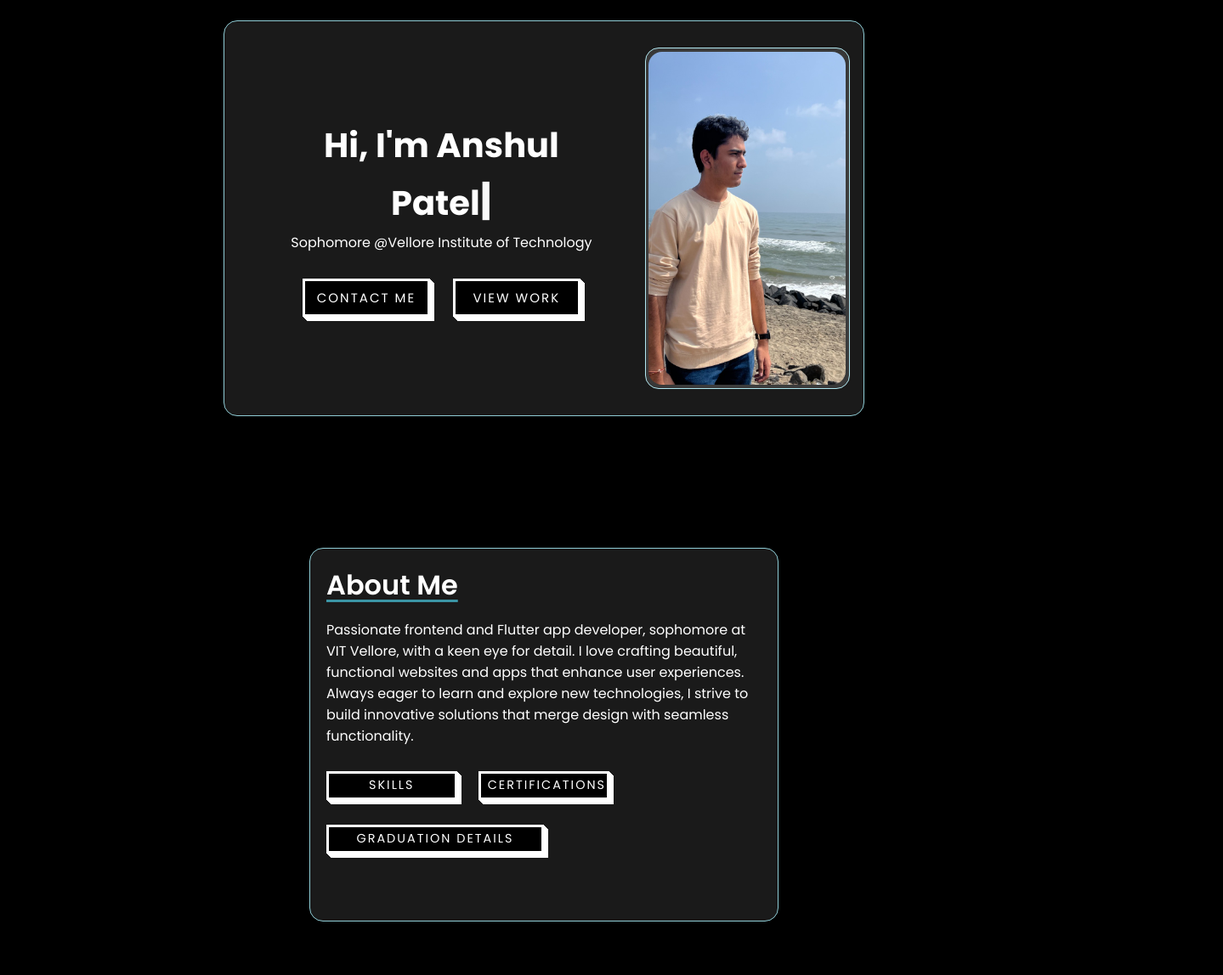
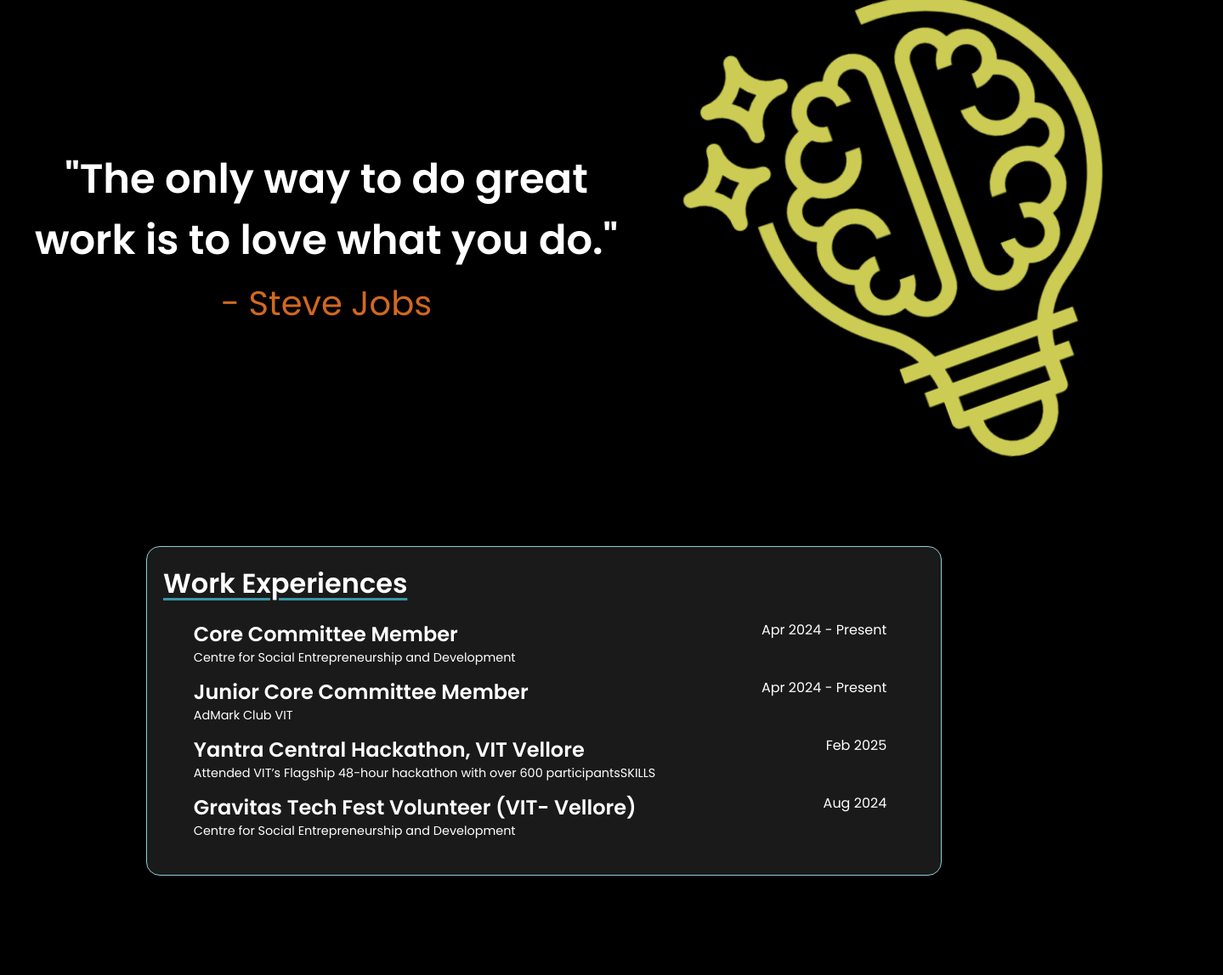
Before and after one commit to anshul4510/portfolio, a plain HTML site: page index.html in a window 1280 px wide. Shown: the part 87-1235 px from the top of the page at 85% size, 1439 px wide, since content can reach past the window. After the commit the page ends 1118 px from the top, so only its background shows below. Drawn offline with Linux system fonts and the light colour scheme; a web font is replaced by a local one.

Commit message:
workmore updated

```diff
--- a/index.html
+++ b/index.html
@@ -8,21 +8,21 @@
     <link rel="stylesheet" href="style.css">
 </head>
 
-<body >
-    <div class="navbar" >
+<body>
+    <div class="navbar">
         <div class="head">
             Portfolio
         </div>
         <div class="nav">
             <ul class="navlist">
                 <li id="about1" class="hidework">About</li>
-                <li id="project1"class="hidework">Projects</li>
-                <li id="contact1"class="hidework">Contact</li>
-                <li id="themechange" onclick="changetheme()"><img src="imgs/bulb.png" alt="theme_change" id="tch" class="theme dark"></li>
+                <li id="project1" class="hidework">Projects</li>
+                <li id="contact1" class="hidework">Contact</li>
+                <li id="themechange" onclick="changetheme()"><img src="imgs/bulb.png" alt="theme_change" id="tch"
+                        class="theme dark"></li>
             </ul>
             <ul class="worklist" style="display: none;">
-                <li id="home1" onclick="home()" >Home</li>
-                <li id="themechange1" onclick="changetheme1()"><img src="imgs/bulb.png" alt="theme_change" id="tch1" class="theme dark"></li>
+                <li id="home1" onclick="home()">Home</li>
             </ul>
         </div>
     </div>
@@ -71,7 +71,8 @@
             <div class="aboutpara">
                 <ul class="skilllist">
                     <li><img src="https://img.icons8.com/?size=100&id=13441&format=png&color=000000">Python</li>
-                    <li><img src="https://img.icons8.com/?size=100&id=55199&format=png&color=000000" style="filter: invert(1);">C & C++</li>
+                    <li><img src="https://img.icons8.com/?size=100&id=55199&format=png&color=000000"
+                            style="filter: invert(1);">C & C++</li>
                     <li><img src="https://img.icons8.com/?size=100&id=7I3BjCqe9rjG&format=png&color=000000">Flutter App
                         Development</li>
                     <li><img src="https://img.icons8.com/?size=100&id=20909&format=png&color=000000">Hypertext Markup
@@ -79,7 +80,8 @@
                     <li><img src="https://img.icons8.com/?size=100&id=3BTBsJs5myRy&format=png&color=000000">Cascading
                         Style Sheets</li>
                     <li><img src="https://img.icons8.com/?size=100&id=108784&format=png&color=000000">JavaScript</li>
-                    <li><img src="https://img.icons8.com/?size=100&id=2572&format=png&color=000000 "style="filter: invert(1);">Java</li>
+                    <li><img src="https://img.icons8.com/?size=100&id=2572&format=png&color=000000 "
+                            style="filter: invert(1);">Java</li>
                     <li><img src="https://img.icons8.com/?size=100&id=r5Y16PcDkoWI&format=png&color=000000">Matlab</li>
 
                 </ul>
@@ -111,59 +113,77 @@
                 <div class="projectlist">
                     <div class="projectimg"><img class="projecimg" src="imgs/rps.png" alt="rps_png"></div>
                     <p class="projecttitle">Rock Paper Scissor</p>
-                    <p class="projectdescp">A simple Rock-Paper-Scissors game where players compete against AI with random choices.</p>
-                    <a href="https://anshul4510.github.io/RockPaperScissor/" class="viewproject" target="blank">View Project →</a>
+                    <p class="projectdescp">A simple Rock-Paper-Scissors game where players compete against AI with
+                        random choices.</p>
+                    <a href="https://anshul4510.github.io/RockPaperScissor/" class="viewproject" target="blank">View
+                        Project →</a>
                 </div>
                 <div class="projectlist">
                     <div class="projectimg"><img class="projecimg" src="imgs/calculator.png" alt="calculator"></div>
                     <p class="projecttitle">Calculator</p>
-                    <p class="projectdescp">A simple calculator that performs basic arithmetic operations like addition, subtraction, multiplication, and division.</p>
-                    <a href="https://anshul4510.github.io/Calculator/" class="viewproject" target="blank">View Project →</a>
+                    <p class="projectdescp">A simple calculator that performs basic arithmetic operations like addition,
+                        subtraction, multiplication, and division.</p>
+                    <a href="https://anshul4510.github.io/Calculator/" class="viewproject" target="blank">View Project
+                        →</a>
                 </div>
                 <div class="projectlist">
                     <div class="projectimg"><img class="projecimg" src="imgs/EAS.png" alt="EAS_png"></div>
                     <p class="projecttitle">Etch-A-Sketch</p>
-                    <p class="projectdescp">An interactive Etch A Sketch game where users draw by moving the cursor on a grid.</p>
-                    <a href="https://anshul4510.github.io/EtchASketch/" class="viewproject" target="blank">View Project →</a>
+                    <p class="projectdescp">An interactive Etch A Sketch game where users draw by moving the cursor on a
+                        grid.</p>
+                    <a href="https://anshul4510.github.io/EtchASketch/" class="viewproject" target="blank">View Project
+                        →</a>
                 </div>
             </div>
             <div class="projectdivs" id="projectmore">
                 <div class="projectlist">
                     <div class="projectimg"><img class="projecimg" src="imgs/dashboard.png" alt="dashboard_png"></div>
                     <p class="projecttitle">Dashboard</p>
-                    <p class="projectdescp">A basic frontend dashboard with sidebar navigation, project management, announcements, and user interactions.</p>
-                    <a href="https://anshul4510.github.io/Dashboard/" class="viewproject" target="blank">View Project →</a>
+                    <p class="projectdescp">A basic frontend dashboard with sidebar navigation, project management,
+                        announcements, and user interactions.</p>
+                    <a href="https://anshul4510.github.io/Dashboard/" class="viewproject" target="blank">View Project
+                        →</a>
                 </div>
                 <div class="projectlist">
                     <div class="projectimg"><img class="projecimg" src="imgs/starbucks.png" alt="starbucks_png"></div>
                     <p class="projecttitle">Starbucks</p>
-                    <p class="projectdescp">A simple Starbucks clone using HTML and CSS with a responsive design and modern UI elements.</p>
-                    <a href="https://anshul4510.github.io/starbucks/" class="viewproject" target="blank">View Project →</a>
+                    <p class="projectdescp">A simple Starbucks clone using HTML and CSS with a responsive design and
+                        modern UI elements.</p>
+                    <a href="https://anshul4510.github.io/starbucks/" class="viewproject" target="blank">View Project
+                        →</a>
                 </div>
                 <div class="projectlist">
                     <div class="projectimg"><img class="projecimg" src="imgs/ttt.png" alt="ttt_png"></div>
                     <p class="projecttitle">TicTacToe</p>
-                    <p class="projectdescp">A basic Tic-Tac-Toe game with simple design, interactive gameplay, and basic HTML, CSS, JS.</p>
-                    <a href="https://anshul4510.github.io/TicTacToe/" class="viewproject" target="blank">View Project →</a>
+                    <p class="projectdescp">A basic Tic-Tac-Toe game with simple design, interactive gameplay, and basic
+                        HTML, CSS, JS.</p>
+                    <a href="https://anshul4510.github.io/TicTacToe/" class="viewproject" target="blank">View Project
+                        →</a>
                 </div>
             </div>
             <div class="projectdivs" id="projectmore1">
                 <div class="projectlist">
-                    <div class="projectimg"><img class="projecimg" src="imgs/worldtimeapp.png" alt="world_time_app"></div>
+                    <div class="projectimg"><img class="projecimg" src="imgs/worldtimeapp.png" alt="world_time_app">
+                    </div>
                     <p class="projecttitle">WorldTime App</p>
-                    <p class="projectdescp">A Flutter World Time app displaying global time zones with real-time updates and a sleek UI.</p>
-                    <a href="https://github.com/anshul4510/world_time_app" class="viewproject" target="blank">View Project →</a>
+                    <p class="projectdescp">A Flutter World Time app displaying global time zones with real-time updates
+                        and a sleek UI.</p>
+                    <a href="https://github.com/anshul4510/world_time_app" class="viewproject" target="blank">View
+                        Project →</a>
                 </div>
                 <div class="projectlist">
                     <div class="projectimg"><img class="projecimg" src="imgs/weather app.png" alt="weather_app"></div>
                     <p class="projecttitle">Weather App</p>
-                    <p class="projectdescp">A Flutter Weather App showing real-time forecasts, temperature, and conditions with a clean UI.</p>
-                    <a href="https://github.com/anshul4510/weather_app" class="viewproject" target="blank">View Project →</a>
+                    <p class="projectdescp">A Flutter Weather App showing real-time forecasts, temperature, and
+                        conditions with a clean UI.</p>
+                    <a href="https://github.com/anshul4510/weather_app" class="viewproject" target="blank">View Project
+                        →</a>
                 </div>
                 <div class="projectlist">
                     <div class="projectimg"><img class="projecimg" src="imgs/ecomind.jpg" alt="ecomind"></div>
                     <p class="projecttitle">EcoMind</p>
-                    <p class="projectdescp"> A collaborative waste management app using AI for recycling insights, tracking, and sustainability.</p>
+                    <p class="projectdescp"> A collaborative waste management app using AI for recycling insights,
+                        tracking, and sustainability.</p>
                     <a href="https://github.com/Mo-Kash/EcoMind" class="viewproject" target="blank">View Project →</a>
                 </div>
             </div>
@@ -186,13 +206,23 @@
             </div>
             <div class="contacts2">
                 <div class="info">
-                    <div class="perinfo"><img src="imgs/email-8-svgrepo-com.png" alt="email" class="icons"><div>anshulpatel@gmail.com</div></div>
-                    <div class="perinfo"><img src="imgs/mobile-svgrepo-com.png" alt="mobile" class="icons"><div>+91706901XXXX</div></div>
-                    <div class="perinfo"><img src="imgs/location-pin-alt-1-svgrepo-com.png" alt="location" class="icons"><div>Ahmedabad, India</div></div>
+                    <div class="perinfo"><img src="imgs/email-8-svgrepo-com.png" alt="email" class="icons">
+                        <div>anshulpatel@gmail.com</div>
+                    </div>
+                    <div class="perinfo"><img src="imgs/mobile-svgrepo-com.png" alt="mobile" class="icons">
+                        <div>+91706901XXXX</div>
+                    </div>
+                    <div class="perinfo"><img src="imgs/location-pin-alt-1-svgrepo-com.png" alt="location"
+                            class="icons">
+                        <div>Ahmedabad, India</div>
+                    </div>
                     <div class="perinfo">
-                        <a href="https://www.linkedin.com/in/anshul-patel-70398128a" target="blank"><img src="imgs/linkedin-svgrepo-com.png" alt="linkedin"  class="icons ic1"></a>
-                        <a href="https://github.com/anshul4510" target="blank"><img src="imgs/github-142-svgrepo-com.png" alt="github"  class="icons ic1"></a>
-                        <a href="https://x.com/anshulPatel45" target="blank"><img src="imgs/twitter-154-svgrepo-com.png" alt="twitter"  class="icons ic1"></a>
+                        <a href="https://www.linkedin.com/in/anshul-patel-70398128a" target="blank"><img
+                                src="imgs/linkedin-svgrepo-com.png" alt="linkedin" class="icons ic1"></a>
+                        <a href="https://github.com/anshul4510" target="blank"><img
+                                src="imgs/github-142-svgrepo-com.png" alt="github" class="icons ic1"></a>
+                        <a href="https://x.com/anshulPatel45" target="blank"><img src="imgs/twitter-154-svgrepo-com.png"
+                                alt="twitter" class="icons ic1"></a>
                     </div>
                 </div>
             </div>
@@ -200,14 +230,26 @@
     </div>
     <div class="work">
         <div class="quotebox">
-        <div class="quotecont">
-            <p class="quote">"The only way to do great work is to love what you do." <br> <span>- Steve Jobs</span></p>
+            <div class="quotecont">
+                <p class="quote">"The only way to do great work is to love what you do." <br> <span>- Steve Jobs</span>
+                </p>
+            </div>
+            <div class="quoteimg">
+                <img src="imgs/creativity.png" alt="" id="qimg1">
+            </div>
         </div>
-        <div class="quoteimg">
-            <img src="imgs/creativity.png" alt="" id="qimg1">
+        <div class="workexp">
+            <div class="workexpbox">
+                <div class="workexphead">
+                    Work Experiences
+                </div>
+                <div class="workexpcont">
+
+                </div>
+            </div>
         </div>
     </div>
-</div>
+    </div>
     <script src="script.js"></script>
 </body>
 
--- a/script.js
+++ b/script.js
@@ -30,7 +30,7 @@ function graduation() {
 }
 function viewMore() {
     if (document.querySelector(".viewmoreb54").innerHTML == "View More Projects") {
-        document.querySelector(".projectsbox").style.height = "240vh";
+        document.querySelector(".projectsbox").style.height = "auto";
         document.getElementById("projectmore").style.display = "block";
         document.getElementById("projectmore").style.display = "flex";
         document.getElementById("projectmore1").style.display = "block";
@@ -80,9 +80,6 @@ function submit() {
     }
 
 }
-document.getElementById("home1").addEventListener("click", function () {
-    document.getElementById("home2").scrollIntoView({ behavior: "smooth" });
-});//id home2 not defined as of now
 document.getElementById("about1").addEventListener("click", function () {
     document.getElementById("about2").scrollIntoView({ behavior: "smooth" });
 });
@@ -144,7 +141,7 @@ function viewWork() {
     document.querySelector(".contacts").style.display = "none";
     document.querySelector(".work").style.display = "block";
     document.querySelector(".worklist").style.display="flex";
-    document.querySelector(".navbar").style.gap="51em";
+    document.querySelector(".navbar").style.gap="56em";
 }
 function home(){
     document.querySelector(".navlist").style.display="flex";
@@ -156,11 +153,34 @@ function home(){
     document.querySelector(".worklist").style.display="none";
     document.querySelector(".navbar").style.gap="39em";
 }
-// document.querySelector(".navlist").style.display="none";
-//     document.querySelector(".introcont").style.display="none";
-//     document.querySelector(".about").style.display="none";
-//     document.querySelector(".projects").style.display="none";
-//     document.querySelector(".contacts").style.display="none";
-//     document.querySelector(".work").style.display="block";
-//     document.querySelector(".worklist").style.display="flex";
-//     document.querySelector(".navbar").style.gap="50em";
+let worktitle=['Core Committee Member','Junior Core Committee Member','Yantra Central Hackathon, VIT Vellore','Gravitas Tech Fest Volunteer (VIT- Vellore)']
+let workdescp=['Centre for Social Entrepreneurship and Development','AdMark Club VIT','Attended VIT\’s Flagship 48-hour hackathon with over 600 participantsSKILLS','Centre for Social Entrepreneurship and Development']
+let workdur=['Apr 2024 - Present','Apr 2024 - Present','Feb 2025','Aug 2024']
+let worklength=worktitle.length;
+for(let i=0;i<worklength;i++){
+    let maindiv=document.createElement("div");
+    maindiv.setAttribute("class","workmain")
+    document.querySelector(".workexpcont").append(maindiv);
+    let titlediv=document.createElement("div");
+    titlediv.setAttribute("class","worktitle");
+    titlediv.innerHTML=worktitle[i];
+    maindiv.append(titlediv);
+    let descpdiv=document.createElement("div");
+    descpdiv.setAttribute("class","workdescp");
+    descpdiv.innerHTML=workdescp[i];
+    maindiv.append(descpdiv);
+    let durdiv=document.createElement("div");
+    durdiv.setAttribute("class","workdur");
+    durdiv.innerHTML=workdur[i];
+    titlediv.append(durdiv);
+
+}
+
+document.querySelector(".navlist").style.display="none";
+    document.querySelector(".introcont").style.display="none";
+    document.querySelector(".about").style.display="none";
+    document.querySelector(".projects").style.display="none";
+    document.querySelector(".contacts").style.display="none";
+    document.querySelector(".work").style.display="block";
+    document.querySelector(".worklist").style.display="flex";
+    document.querySelector(".navbar").style.gap="56em";
--- a/style.css
+++ b/style.css
@@ -194,7 +194,7 @@ body {
     align-items: center;
     justify-content: center;
 }
-  .aboutbox,.projectsbox,.contactsbox{
+  .aboutbox,.projectsbox,.contactsbox,.workexpbox{
     height: 50vh;
     width: 40vw;
     /* border: 2px solid red; */
@@ -545,3 +545,51 @@ body {
       width: 90%;
   }
 } */
+
+.workexp{
+  /* border: 2px solid white; */
+  width: 100vw;
+  height: auto;
+  display: flex;
+  justify-content: center;
+  align-items: center;
+}
+.workexphead{
+  font-weight: 600;
+    font-size: 2em;
+    /* text-shadow: 2px 2px 0px black; */
+    text-decoration: underline rgb(59, 149, 165);
+    text-underline-offset: 6px;
+    text-decoration-thickness: 3px;
+    margin-bottom: 0.5%;
+}
+.workexpbox{
+  width: 70%;
+  height: auto;
+}
+.workexpcont{
+  /* border: 2px solid white; */
+  margin-top: 1%;
+  height: auto;
+  padding: 1%;
+  margin-left: 3%;
+  margin-right: 4%;
+}
+.workmain{
+  margin-bottom:1.5%;
+}
+.worktitle{
+  display: flex;
+  justify-content: space-between;
+}
+.worktitle{
+  font-weight: 600;
+  font-size: 1.5em;
+}
+.workdescp{
+  font-size: 0.9em;
+}
+.workdur{
+  font-weight: 400;
+  font-size: 1rem;
+}
```
